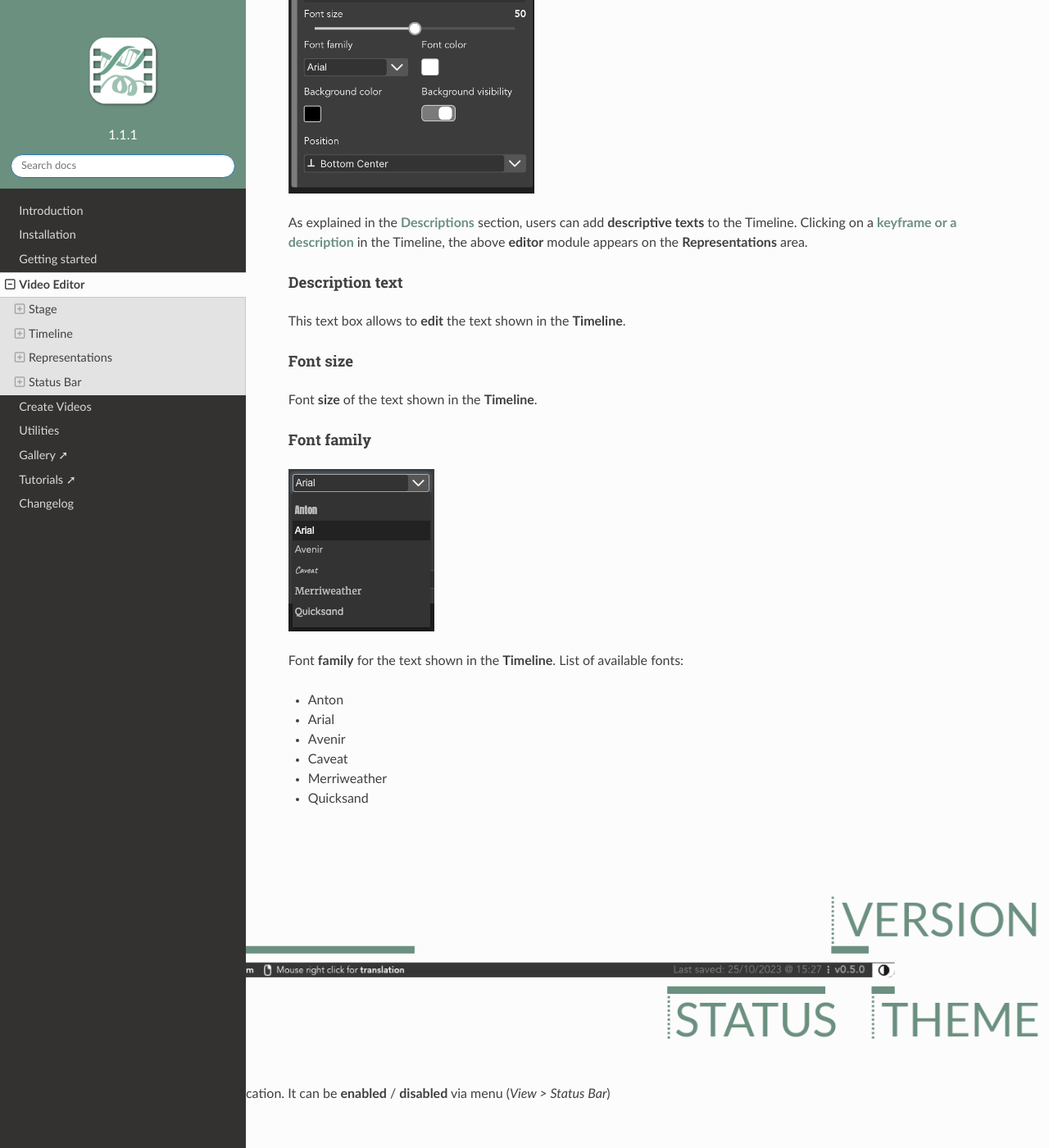
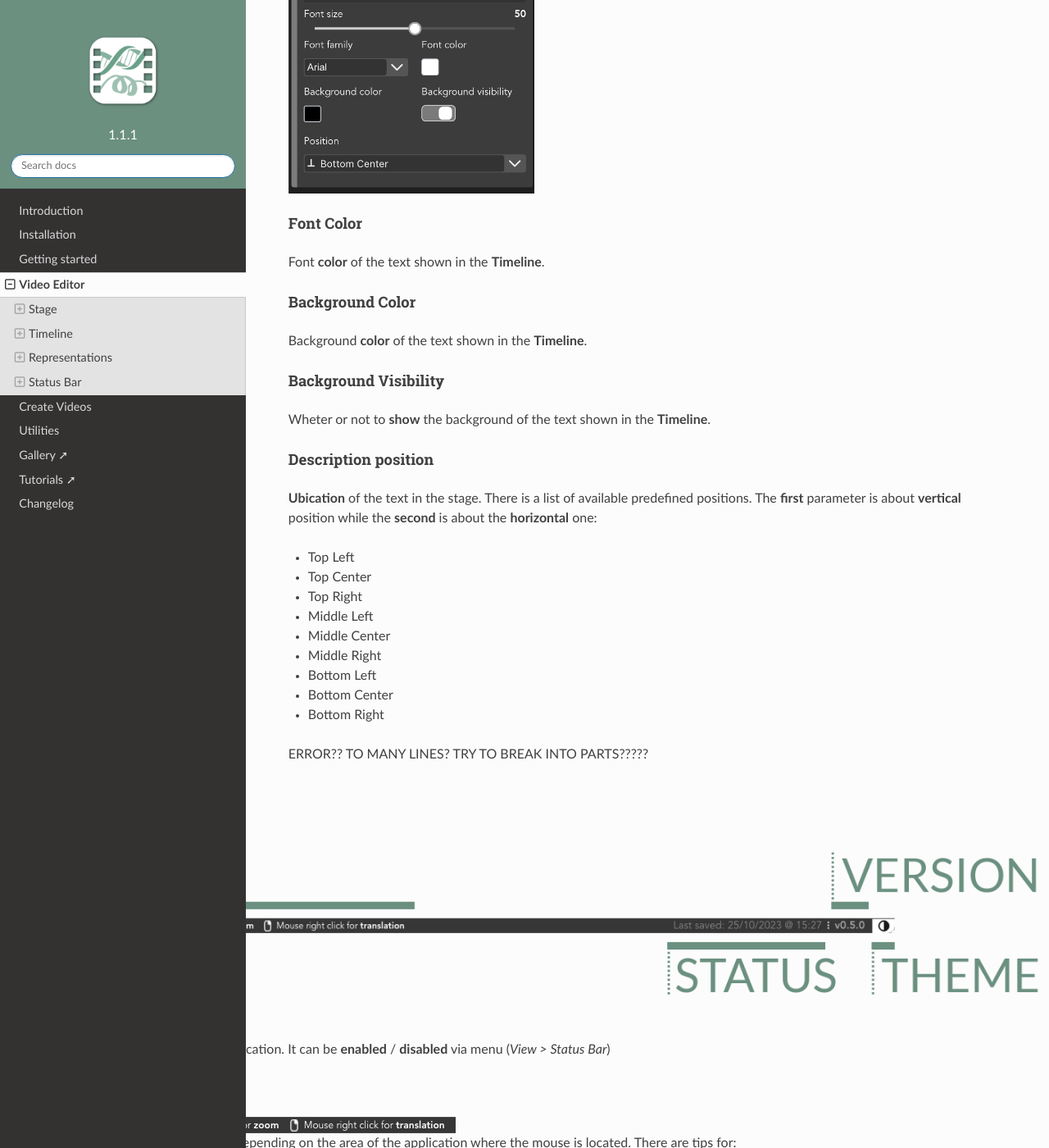
Before and after one commit to gbayarri/biomovies_documentation, a Sphinx documentation site: the page built from docs/source/interface.md, in a window 1280 px wide and 1400 px high, scrolled down 34600 px. Shown: the whole window at 82% size. Built offline with Sphinx 7.4.7 and the Read the Docs theme 2.0.0, drawn with Linux system fonts in a browser that asks for light colours.

Commit message:
Interface > Representations > Descriptions

```diff
--- a/docs/source/interface.md
+++ b/docs/source/interface.md
@@ -693,30 +693,35 @@ Adjust the selected clip in **Timeline** size with the **trajectory lenght**. Be
 <img src="_static/interface/representations/representations02.png" style="max-width:300px;" />
 </div>
 
-As explained in the [**Descriptions**](#descriptions) section, users can add **descriptive texts** to the Timeline. Clicking on a [**keyframe or a description**](#timeline-editor) in the Timeline, the above **editor** module appears on the **Representations** area.
-
-#### Description text
-
-This text box allows to **edit** the text shown in the **Timeline**.
-
-#### Font size
-
-Font **size** of the text shown in the **Timeline**.
-
-#### Font family
-
-<img src="_static/interface/representations/descriptions/descriptions01.png" />
-
-Font **family** for the text shown in the **Timeline**. List of available fonts:
-
-* Anton
-* Arial
-* Avenir
-* Caveat
-* Merriweather
-* Quicksand
 
 
+#### Font Color
+
+Font **color** of the text shown in the **Timeline**.
+
+#### Background Color
+
+Background **color** of the text shown in the **Timeline**.
+
+#### Background Visibility
+
+Wheter or not to **show** the background of the text shown in the **Timeline**.
+
+#### Description position
+
+**Ubication** of the text in the stage. There is a list of available predefined positions. The **first** parameter is about **vertical** position while the **second** is about the **horizontal** one:
+
+* Top Left
+* Top Center
+* Top Right
+* Middle Left
+* Middle Center
+* Middle Right
+* Bottom Left
+* Bottom Center
+* Bottom Right
+
+ERROR?? TO MANY LINES? TRY TO BREAK INTO PARTS?????
 
 ## Status Bar
 
```
